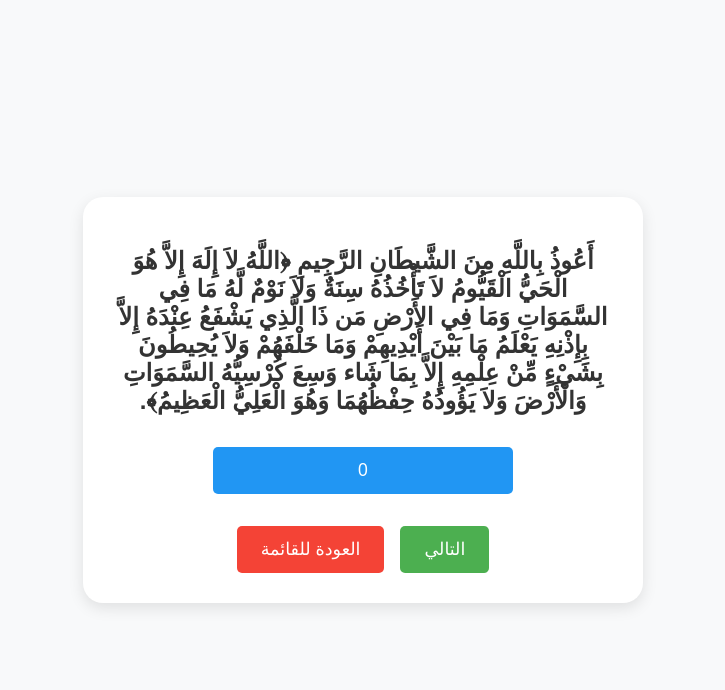
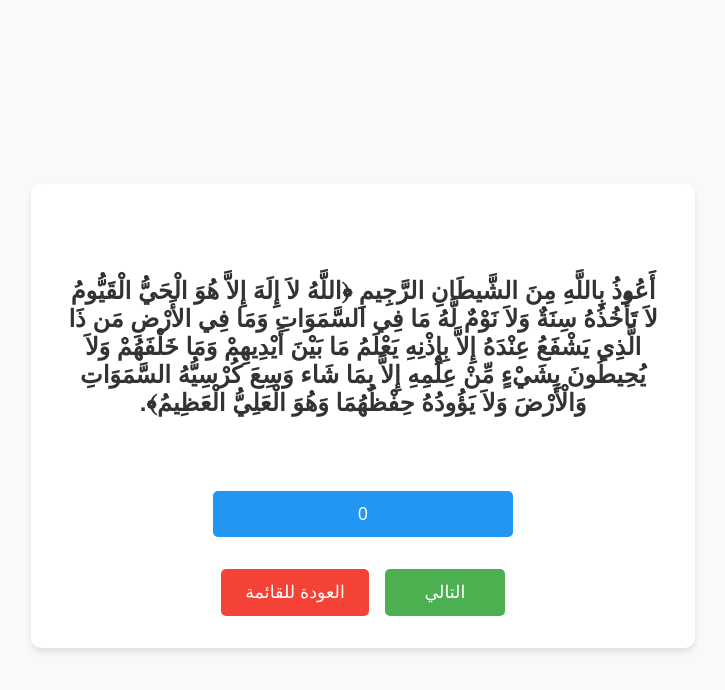
Before and after one commit to mosafa697/azkar, a React (Create React App) app: page / in a window 1280 px wide. Both pictures are taken after a click on the button "أذكار الصباح والمساء". Shown: the top 690 px of the page, without its empty margins (277-1002 px from the left). Built offline with nearby package versions, Linux system fonts and the light colour scheme.

Commit message:
feat: Add zekr card to handle phese componant

```diff
--- a/src/components/CategoryAzkar.js
+++ b/src/components/CategoryAzkar.js
@@ -1,6 +1,6 @@
 import React, { useState } from "react";
 import { azkar } from "../mappers/azkarMapper";
-import "../styles/CategoryAzkar.css";
+import ZekrCard from "./ZekrCard";
 
 export default function CategoryAzkar({ categoryId, onBack }) {
   const categoryAzkar = azkar.find((item) => item.id === categoryId);
@@ -26,23 +26,13 @@ export default function CategoryAzkar({ categoryId, onBack }) {
   const isLastPhrase = index === categoryAzkar.phrases.length - 1;
 
   return (
-    <div className="container">
-      <div className="card">
-        <h2 className="phrase">{categoryAzkar.phrases[index].text}</h2>
-        <button className="counter-btn" onClick={handlePhraseClick}>
-          {clicks[index]}
-        </button>
-        <div className="buttons-container">
-          {!isLastPhrase && (
-            <button className="next-btn" onClick={handleNext}>
-              التالي
-            </button>
-          )}
-          <button className="back-btn" onClick={onBack}>
-            العودة للقائمة
-          </button>
-        </div>
-      </div>
-    </div>
+    <ZekrCard
+      phrase={categoryAzkar.phrases[index].text}
+      counter={clicks[index]}
+      onPhraseClick={handlePhraseClick}
+      onNext={handleNext}
+      onBack={onBack}
+      isLastPhrase={isLastPhrase}
+    />
   );
 }
--- /dev/null
+++ b/src/components/ZekrCard.js
@@ -0,0 +1,32 @@
+import React from "react";
+import "../styles/AzkarCard.css";
+
+export default function ZekrCard({
+  phrase,
+  counter,
+  onPhraseClick,
+  onNext,
+  onBack,
+  isLastPhrase,
+}) {
+  return (
+    <div className="container">
+      <div className="card">
+        <h2 className="phrase">{phrase}</h2>
+        <button className="counter-btn" onClick={onPhraseClick}>
+          {counter}
+        </button>
+        <div className="buttons-container">
+          {!isLastPhrase && (
+            <button className="next-btn" onClick={onNext}>
+              التالي
+            </button>
+          )}
+          <button className="back-btn" onClick={onBack}>
+            العودة للقائمة
+          </button>
+        </div>
+      </div>
+    </div>
+  );
+}
--- /dev/null
+++ b/src/styles/AzkarCard.css
@@ -0,0 +1,83 @@
+.container {
+  display: flex;
+  justify-content: center;
+  align-items: center;
+  min-height: 100vh;
+  padding: 1rem;
+}
+
+.card {
+  background: white;
+  border-radius: 10px;
+  padding: 2rem;
+  box-shadow: 0 4px 6px rgba(0, 0, 0, 0.1);
+  width: 100%;
+  max-width: 600px;
+  display: flex;
+  flex-direction: column;
+  min-height: 400px;
+  position: relative;
+  align-items: center;
+}
+
+.phrase {
+  margin-bottom: 1rem;
+  text-align: center;
+  flex-grow: 1;
+  display: flex;
+  align-items: center;
+  justify-content: center;
+  width: 100%;
+}
+
+.counter-btn {
+  background-color: #2196f3;
+  color: white;
+  margin: 1rem 0;
+  width: 100%;
+  max-width: 300px;
+  align-self: center;
+}
+
+.counter-btn:hover {
+  background-color: #1976d2;
+}
+
+.buttons-container {
+  display: flex;
+  gap: 1rem;
+  justify-content: center;
+  margin-top: auto;
+  padding-top: 1rem;
+  width: 100%;
+}
+
+.next-btn,
+.back-btn,
+.counter-btn {
+  padding: 0.8rem 1.5rem;
+  font-size: 1.1rem;
+  border: none;
+  border-radius: 5px;
+  cursor: pointer;
+  transition: background-color 0.3s;
+  min-width: 120px;
+}
+
+.next-btn {
+  background-color: #4caf50;
+  color: white;
+}
+
+.next-btn:hover {
+  background-color: #45a049;
+}
+
+.back-btn {
+  background-color: #f44336;
+  color: white;
+}
+
+.back-btn:hover {
+  background-color: #d32f2f;
+}
--- a/src/styles/CategoryAzkar.css
+++ /dev/null
@@ -1,58 +0,0 @@
-.buttons-container {
-  display: flex;
-  gap: 1rem;
-  justify-content: center;
-  margin-top: 1rem;
-}
-
-.next-btn,
-.back-btn,
-.counter-btn {
-  padding: 0.8rem 1.5rem;
-  font-size: 1.1rem;
-  border: none;
-  border-radius: 5px;
-  cursor: pointer;
-  transition: background-color 0.3s;
-}
-
-.next-btn {
-  background-color: #4caf50;
-  color: white;
-}
-
-.next-btn:hover {
-  background-color: #45a049;
-}
-
-.back-btn {
-  background-color: #f44336;
-  color: white;
-}
-
-.back-btn:hover {
-  background-color: #d32f2f;
-}
-
-.counter-btn {
-  background-color: #2196f3;
-  color: white;
-  margin: 1rem 0;
-  width: 100%;
-  max-width: 300px;
-}
-
-.counter-btn:hover {
-  background-color: #1976d2;
-}
-
-.phrase {
-  margin-bottom: 1rem;
-  text-align: center;
-}
-
-.counter {
-  font-size: 1.2rem;
-  color: #666;
-  margin-bottom: 1rem;
-}
```
